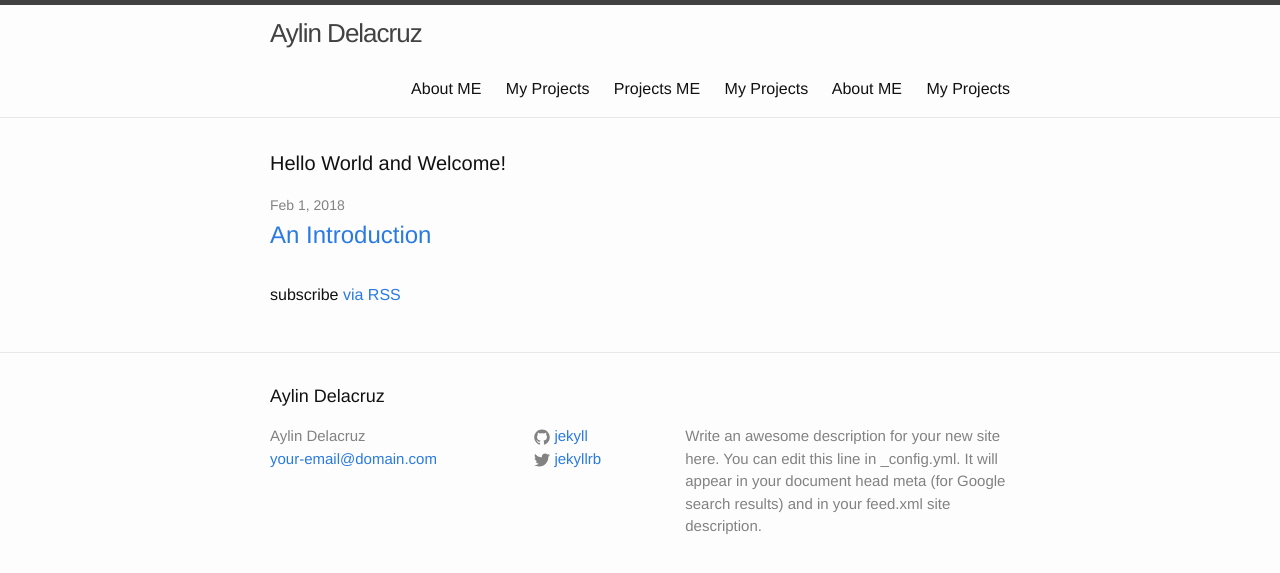
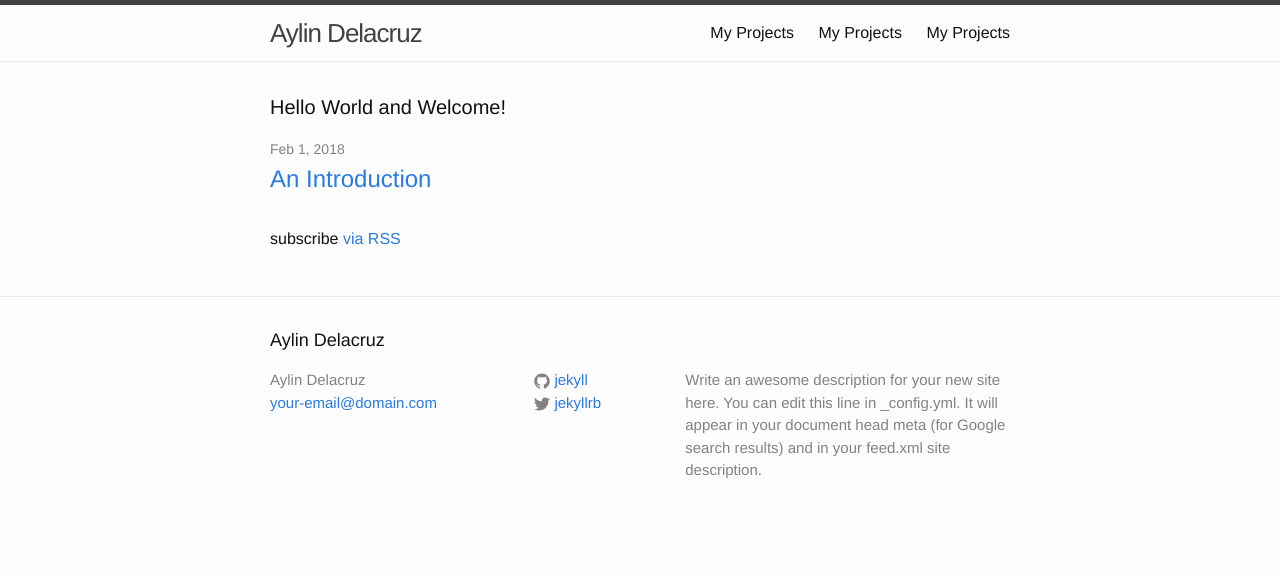
Before and after one commit to asdelacr/asdelacr.github.io, a Jekyll site: the page built from index.html, in a window 1280 px wide. Shown: the top 573 px of the page. Built offline with Jekyll 4.4.1, drawn with Linux system fonts in a browser that asks for light colours.

Commit message:
last fix to header file

```diff
--- a/_includes/header.html
+++ b/_includes/header.html
@@ -16,7 +16,7 @@
       <div class="trigger">
         {% for my_page in site.pages %}
           {% if my_page.title %}
-          <a class="page-link" href="{{ my_page.url | prepend: site.baseurl }}">{{ my_page.title }} ME</a>
+         <!-- <a class="page-link" href="{{ my_page.url | prepend: site.baseurl }}">{{ my_page.title }} ME</a>-->
 
          <a class="page-link" href="{{ my_page.url | prepend: site.baseurl }}">My Projects</a>
           {% endif %}
```
